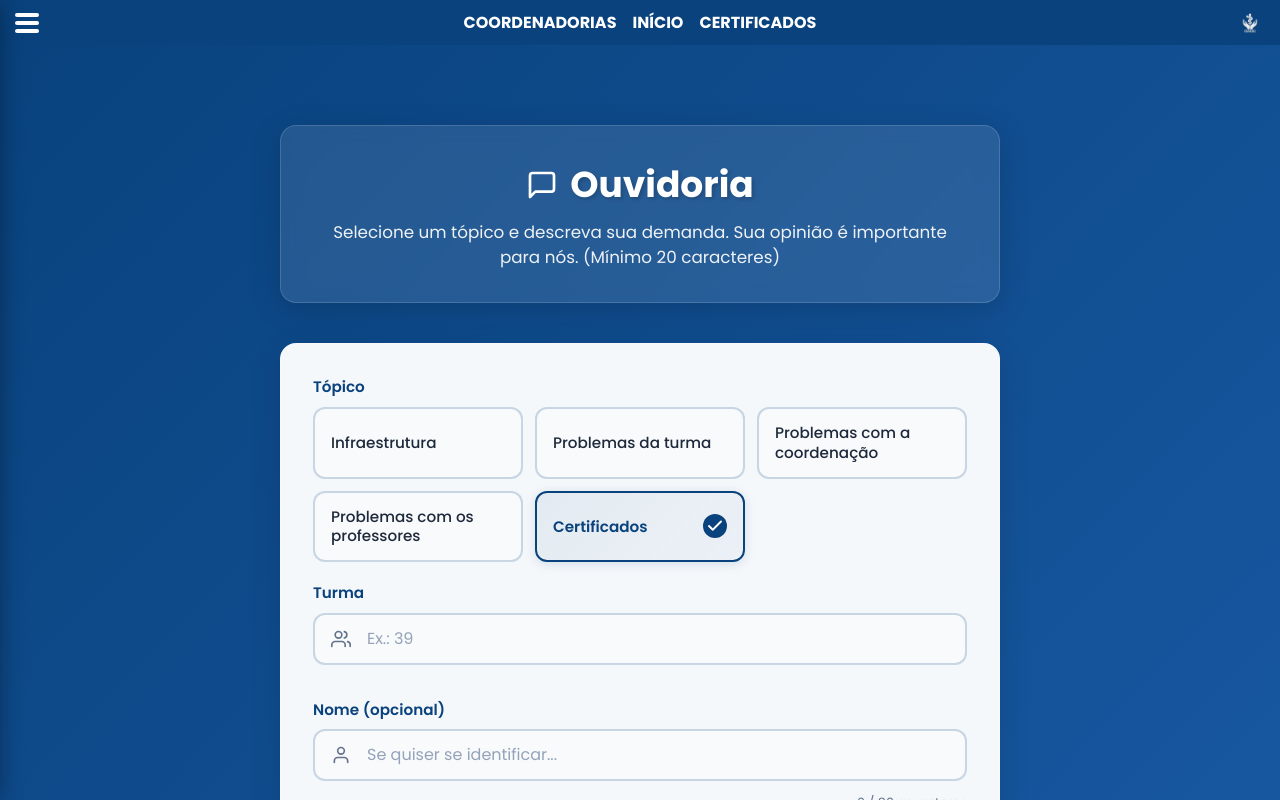
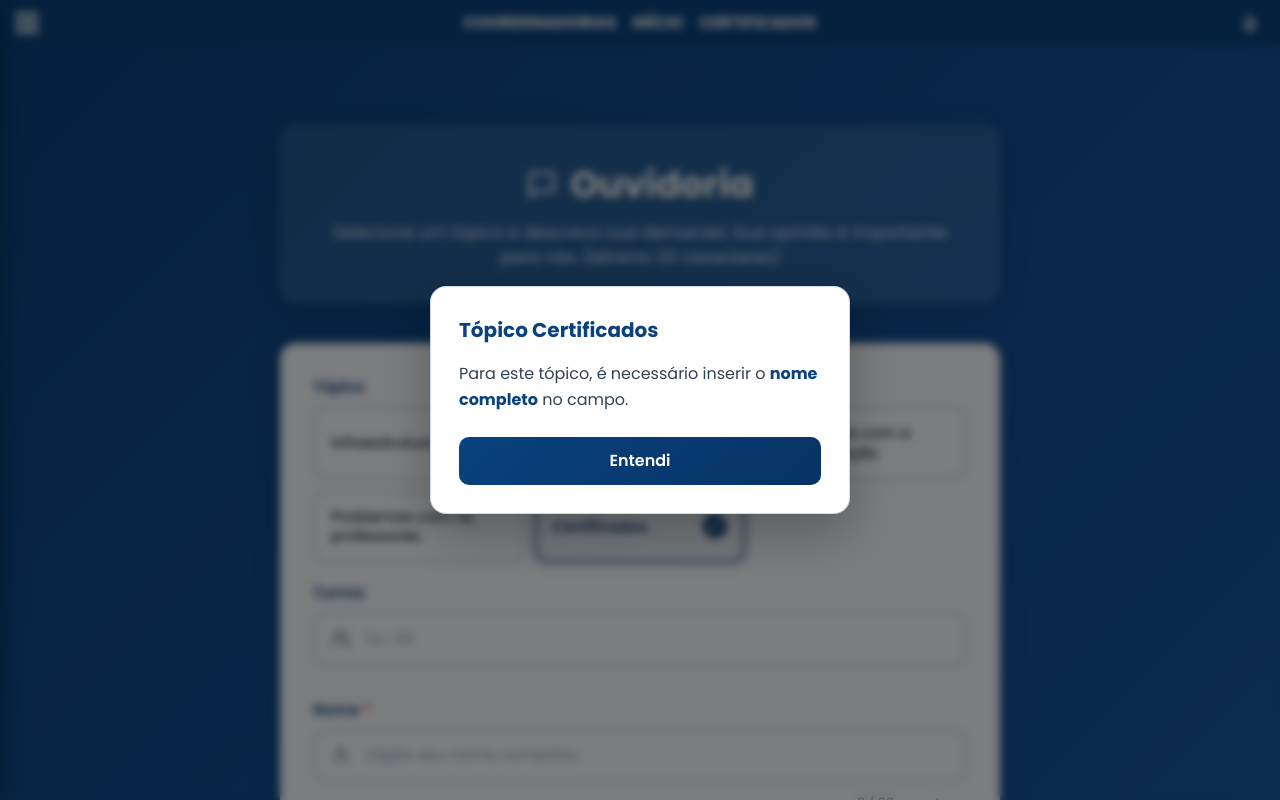
Before and after one commit to TeteuTias/dadg-site-principal, a Next.js app: page /ouvidoria in a window 1280 px wide. Both pictures are taken after a click on the button "Certificados". Shown: the top 800 px of the page. Built offline with nearby package versions, Linux system fonts and the light colour scheme.

Commit message:
Certificados Nome Obrigatório

```diff
--- a/app/api/ouvidoria/route.ts
+++ b/app/api/ouvidoria/route.ts
@@ -118,6 +118,14 @@ export async function POST(req: Request) {
       );
     }
 
+    // Para tópico certificados, nome é obrigatório
+    if (topic === "certificados" && !name) {
+      return NextResponse.json(
+        { ok: false, error: "Para o tópico Certificados, o nome completo é obrigatório." },
+        { status: 400 }
+      );
+    }
+
     // Valida nome
     if (name.length > MAX_NAME) {
       return NextResponse.json(
--- a/app/ouvidoria/page.tsx
+++ b/app/ouvidoria/page.tsx
@@ -18,6 +18,8 @@ const TOPIC_OPTIONS = [
   { value: "certificados", label: "Certificados" }, // NOVO
 ] as const;
 
+const CERTIFICADOS_TOPIC = "certificados";
+
 export default function OuvidoriaPage() {
   const [topic, setTopic] = useState("");
   const [classNumber, setClassNumber] = useState(""); // turma
@@ -26,6 +28,16 @@ export default function OuvidoriaPage() {
   const [status, setStatus] = useState<"idle" | "sending" | "ok" | "error">("idle");
   const [error, setError] = useState("");
   const [website, setWebsite] = useState("");
+  const [showCertificadosPopup, setShowCertificadosPopup] = useState(false);
+
+  const isCertificadosTopic = topic === CERTIFICADOS_TOPIC;
+
+  function handleTopicClick(value: string) {
+    if (value === CERTIFICADOS_TOPIC) {
+      setShowCertificadosPopup(true);
+    }
+    setTopic(value);
+  }
 
   async function onSubmit(e: React.FormEvent) {
     e.preventDefault();
@@ -33,6 +45,11 @@ export default function OuvidoriaPage() {
     setError("");
 
     // Validação leve no front (o server valida de novo)
+    if (topic === CERTIFICADOS_TOPIC && !name.trim()) {
+      setStatus("error");
+      setError("Para o tópico Certificados, o nome completo é obrigatório.");
+      return;
+    }
     if (name.trim().length > MAX_NAME_LENGTH) {
       setStatus("error");
       setError(`Nome muito longo (máx ${MAX_NAME_LENGTH} caracteres).`);
@@ -122,7 +139,7 @@ export default function OuvidoriaPage() {
                     key={opt.value}
                     type="button"
                     className={`ouvidoria-topic-option ${topic === opt.value ? "selected" : ""}`}
-                    onClick={() => setTopic(opt.value)}
+                    onClick={() => handleTopicClick(opt.value)}
                     aria-pressed={topic === opt.value}
                   >
                     <span className="ouvidoria-topic-option-text">{opt.label}</span>
@@ -189,7 +206,9 @@ export default function OuvidoriaPage() {
             </div>
 
             <div className="ouvidoria-field">
-              <label htmlFor="ouvidoria-name">Nome (opcional)</label>
+              <label htmlFor="ouvidoria-name">
+                Nome {isCertificadosTopic ? <span className="ouvidoria-required">*</span> : "(opcional)"}
+              </label>
               <div className="ouvidoria-input-wrap ouvidoria-name-wrap">
                 <span className="ouvidoria-input-icon" aria-hidden>
                   <svg
@@ -213,8 +232,10 @@ export default function OuvidoriaPage() {
                   value={name}
                   onChange={(e) => setName(e.target.value)}
                   maxLength={MAX_NAME_LENGTH}
-                  placeholder="Se quiser se identificar..."
+                  placeholder={isCertificadosTopic ? "Digite seu nome completo" : "Se quiser se identificar..."}
                   autoComplete="name"
+                  required={isCertificadosTopic}
+                  aria-required={isCertificadosTopic}
                 />
               </div>
               <span className="ouvidoria-char-count">
@@ -256,6 +277,25 @@ export default function OuvidoriaPage() {
           </form>
         </div>
       </div>
+
+      {showCertificadosPopup && (
+        <div className="ouvidoria-popup-overlay" role="dialog" aria-modal="true" aria-labelledby="ouvidoria-popup-title">
+          <div className="ouvidoria-popup">
+            <h2 id="ouvidoria-popup-title" className="ouvidoria-popup-title">Tópico Certificados</h2>
+            <p className="ouvidoria-popup-text">
+              Para este tópico, é necessário inserir o <strong>nome completo</strong> no campo.
+            </p>
+            <button
+              type="button"
+              className="ouvidoria-popup-close"
+              onClick={() => setShowCertificadosPopup(false)}
+              aria-label="Fechar"
+            >
+              Entendi
+            </button>
+          </div>
+        </div>
+      )}
     </main>
   );
 }
--- a/app/ouvidoria/style.css
+++ b/app/ouvidoria/style.css
@@ -309,6 +309,89 @@
   margin-top: 0.25rem;
 }
 
+/* Popup para tópico Certificados */
+.ouvidoria-popup-overlay {
+  position: fixed;
+  inset: 0;
+  z-index: 9999;
+  display: flex;
+  align-items: center;
+  justify-content: center;
+  padding: 1.5rem;
+  background: rgba(0, 0, 0, 0.5);
+  backdrop-filter: blur(4px);
+  animation: ouvidoria-popup-fade 0.2s ease-out;
+}
+
+@keyframes ouvidoria-popup-fade {
+  from { opacity: 0; }
+  to { opacity: 1; }
+}
+
+.ouvidoria-popup {
+  max-width: 420px;
+  width: 100%;
+  padding: 1.75rem;
+  background: white;
+  border-radius: 16px;
+  box-shadow: 0 20px 50px rgba(0, 0, 0, 0.25);
+  border: 1px solid rgba(9, 66, 125, 0.2);
+  animation: ouvidoria-popup-slide 0.25s ease-out;
+}
+
+@keyframes ouvidoria-popup-slide {
+  from {
+    opacity: 0;
+    transform: translateY(-12px) scale(0.97);
+  }
+  to {
+    opacity: 1;
+    transform: translateY(0) scale(1);
+  }
+}
+
+.ouvidoria-popup-title {
+  font-size: 1.25rem;
+  font-weight: 700;
+  color: #09427d;
+  margin: 0 0 1rem 0;
+}
+
+.ouvidoria-popup-text {
+  font-size: 1rem;
+  line-height: 1.6;
+  color: #334155;
+  margin: 0 0 1.5rem 0;
+}
+
+.ouvidoria-popup-text strong {
+  color: #09427d;
+}
+
+.ouvidoria-popup-close {
+  width: 100%;
+  padding: 0.75rem 1.25rem;
+  background: linear-gradient(135deg, #09427d 0%, #073366 100%);
+  color: white;
+  border: none;
+  border-radius: 10px;
+  font-family: 'Poppins', sans-serif;
+  font-size: 1rem;
+  font-weight: 600;
+  cursor: pointer;
+  transition: transform 0.15s ease, box-shadow 0.15s ease;
+}
+
+.ouvidoria-popup-close:hover {
+  transform: translateY(-1px);
+  box-shadow: 0 4px 12px rgba(9, 66, 125, 0.35);
+}
+
+.ouvidoria-required {
+  color: #dc2626;
+  font-weight: 600;
+}
+
 @media (max-width: 768px) {
   .ouvidoria-container {
     padding: 1.5rem;
--- a/tsconfig.json
+++ b/tsconfig.json
@@ -15,7 +15,7 @@
     "moduleResolution": "bundler",
     "resolveJsonModule": true,
     "isolatedModules": true,
-    "jsx": "preserve",
+    "jsx": "react-jsx",
     "incremental": true,
     "plugins": [
       {
```
